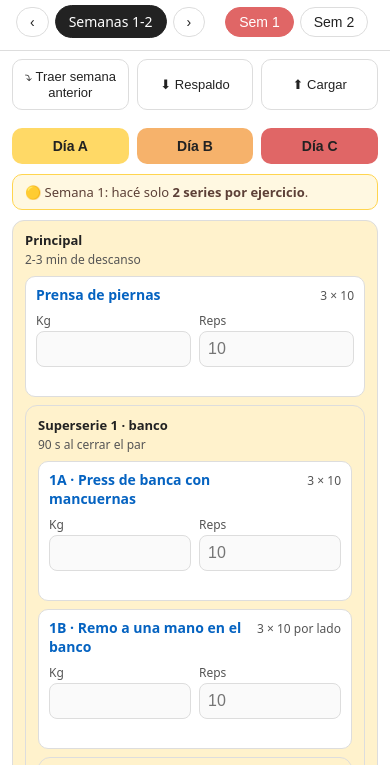
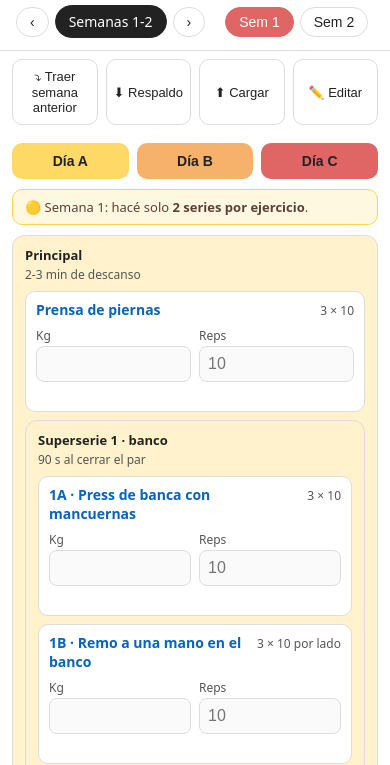
Before and after one commit to hernanaguado/rutina-app, a plain HTML site: page index.html in a window 390 px wide. Shown: the part 45-810 px from the top of the page. Drawn offline with Linux system fonts and the light colour scheme.

Commit message:
Fases de 2 semanas (1-2, 3-4, 5-6), bisagra en sem 3-6, aviso de cierre de bloque y modo edición de ejercicios

```diff
--- a/index.html
+++ b/index.html
@@ -46,6 +46,7 @@
   .aviso { background:#fff8e1; border:1px solid #ffd54f; border-radius:10px; padding:8px 12px; font-size:13px; margin-bottom:10px; color:#5d4037; }
   [data-tema="oscuro"] .aviso { background:rgba(255,213,79,.1); color:#ffd54f; }
   .pie { font-size:12px; color:var(--suave); padding:0 16px; }
+  .mini { border:1px solid var(--borde); background:var(--card); color:var(--texto); border-radius:8px; padding:2px 8px; font-size:12px; cursor:pointer; }
 </style>
 </head>
 <body>
@@ -63,6 +64,7 @@
   <button onclick="traerAnterior()">⤵ Traer semana anterior</button>
   <button onclick="exportar()">⬇ Respaldo</button>
   <button onclick="document.getElementById('imp').click()">⬆ Cargar</button>
+  <button onclick="toggleEdit()" id="editBtn">✏️ Editar</button>
   <input type="file" id="imp" accept=".json" style="display:none" onchange="importar(event)">
 </div>
 <main id="app"></main>
@@ -72,40 +74,40 @@
 <script>
 const EJ = [
   // DÍA A
-  {d:"A", b:"Principal|2-3 min de descanso", n:"Prensa de piernas", u:"https://www.youtube.com/watch?v=bNsrqXUIJqc", t:{f1:"3 × 10",f2:"4 × 6"}},
-  {d:"A", b:"Superserie 1 · banco|90 s al cerrar el par", n:"1A · Press de banca con mancuernas", u:"https://www.youtube.com/watch?v=TAH8RxOS0VI", t:{f1:"3 × 10",f2:"4 × 6"}},
-  {d:"A", b:"Superserie 1 · banco|90 s al cerrar el par", n:"1B · Remo a una mano en el banco", u:"https://www.youtube.com/watch?v=Pkr1WW3p05A", t:{f1:"3 × 10 por lado",f2:"3 × 8-12 por lado"}},
-  {d:"A", b:"Superserie 2 · jalón|90 s al cerrar el par", n:"2A · Jalón al pecho", u:"https://www.youtube.com/watch?v=72q0tKij5uU", t:{f1:"3 × 10",f2:"3 × 8-12"}},
-  {d:"A", b:"Superserie 2 · jalón|90 s al cerrar el par", n:"2B · Elevaciones laterales", u:"https://www.youtube.com/watch?v=hgLpdwMtEEs", t:{f1:"3 × 12",f2:"3 × 12-15"}},
-  {d:"A", b:"Prevención · circuito|60 s al cerrar la ronda", n:"Aductores en máquina", u:"https://www.youtube.com/watch?v=9EuO_mMQ3i8", t:{f1:"2 × 12",f2:"2 × 12-15"}},
-  {d:"A", b:"Prevención · circuito|60 s al cerrar la ronda", n:"Dead bug", u:"https://www.youtube.com/watch?v=XkTtXA3-IqU", t:{f1:"3 × 8 por lado",f2:"3 × 10 por lado"}},
-  {d:"A", b:"Prevención · circuito|60 s al cerrar la ronda", n:"Gemelo de pie", u:"https://www.youtube.com/watch?v=R9eS_1An8L0", t:{f1:"3 × 12",f2:"3 × 12-15"}},
+  {d:"A", b:"Principal|2-3 min de descanso", n:"Prensa de piernas", u:"https://www.youtube.com/watch?v=bNsrqXUIJqc", t:{f1:"3 × 10",f2:"4 × 6", f3:"4 × 6"}},
+  {d:"A", b:"Superserie 1 · banco|90 s al cerrar el par", n:"1A · Press de banca con mancuernas", u:"https://www.youtube.com/watch?v=TAH8RxOS0VI", t:{f1:"3 × 10",f2:"4 × 6", f3:"4 × 6"}},
+  {d:"A", b:"Superserie 1 · banco|90 s al cerrar el par", n:"1B · Remo a una mano en el banco", u:"https://www.youtube.com/watch?v=Pkr1WW3p05A", t:{f1:"3 × 10 por lado",f2:"3 × 8-12 por lado", f3:"3 × 8-12 por lado"}},
+  {d:"A", b:"Superserie 2 · jalón|90 s al cerrar el par", n:"2A · Jalón al pecho", u:"https://www.youtube.com/watch?v=72q0tKij5uU", t:{f1:"3 × 10",f2:"3 × 8-12", f3:"3 × 8-12"}},
+  {d:"A", b:"Superserie 2 · jalón|90 s al cerrar el par", n:"2B · Elevaciones laterales", u:"https://www.youtube.com/watch?v=hgLpdwMtEEs", t:{f1:"3 × 12",f2:"3 × 12-15", f3:"3 × 12-15"}},
+  {d:"A", b:"Prevención · circuito|60 s al cerrar la ronda", n:"Aductores en máquina", u:"https://www.youtube.com/watch?v=9EuO_mMQ3i8", t:{f1:"2 × 12",f2:"2 × 12-15", f3:"2 × 12-15"}},
+  {d:"A", b:"Prevención · circuito|60 s al cerrar la ronda", n:"Dead bug", u:"https://www.youtube.com/watch?v=XkTtXA3-IqU", t:{f1:"3 × 8 por lado",f2:"3 × 10 por lado", f3:"3 × 10 por lado"}},
+  {d:"A", b:"Prevención · circuito|60 s al cerrar la ronda", n:"Gemelo de pie", u:"https://www.youtube.com/watch?v=R9eS_1An8L0", t:{f1:"3 × 12",f2:"3 × 12-15", f3:"3 × 12-15"}},
   // DÍA B
-  {d:"B", b:"Escalón de bisagra|3 × 5 liviano, al inicio (solo sem 3-6)", f:"f2", n:"Escalón 1 · Peso muerto con kettlebell", u:"https://www.youtube.com/watch?v=Jc9KDxhc_68", t:{f2:"3 × 5"}},
-  {d:"B", b:"Principal|2-3 min de descanso", n:"Hip thrust", u:"https://www.youtube.com/watch?v=14wE63cK26I", t:{f1:"3 × 10",f2:"4 × 6"}},
-  {d:"B", b:"Superserie 1|90 s al cerrar el par", n:"1A · Dominadas asistidas", u:"https://www.youtube.com/watch?v=lgE47t3dr2Q", t:{f1:"3 × 8",f2:"4 × 6"}},
-  {d:"B", b:"Superserie 1|90 s al cerrar el par", n:"1B · Pájaros con mancuernas", u:"https://www.youtube.com/watch?v=24z3h_bZ7Zo", t:{f1:"3 × 12",f2:"3 × 12-15"}},
-  {d:"B", b:"Superserie 2|90 s al cerrar el par", n:"2A · Press inclinado con mancuernas", u:"https://www.youtube.com/watch?v=qhKStczz27Q", t:{f1:"3 × 10",f2:"3 × 8-12"}},
-  {d:"B", b:"Superserie 2|90 s al cerrar el par", n:"2B · Curl inclinado", u:"https://www.youtube.com/watch?v=ZY19YNmm7tQ", t:{f1:"3 × 10",f2:"3 × 10-12"}},
-  {d:"B", b:"Prevención · circuito|60 s al cerrar la ronda", n:"Plancha Copenhague corta (rodilla)", u:"https://www.youtube.com/watch?v=QBweBJRxmrY", t:{f1:"3 × 15 s por lado",f2:"3 × 20-30 s por lado"}},
-  {d:"B", b:"Prevención · circuito|60 s al cerrar la ronda", n:"Pallof press en polea", u:"https://www.youtube.com/watch?v=o_CxFP4FJhA", t:{f1:"3 × 10 por lado",f2:"3 × 12 por lado"}},
-  {d:"B", b:"Prevención · circuito|60 s al cerrar la ronda", n:"Gemelo sentado en máquina (sóleo)", u:"https://www.youtube.com/watch?v=rfkYC-mbQus", t:{f1:"3 × 12",f2:"3 × 12-15"}},
+  {d:"B", b:"Escalón de bisagra|3 × 5 liviano, al inicio (solo sem 3-6)", f:"f2", n:"Escalón 1 · Peso muerto con kettlebell", u:"https://www.youtube.com/watch?v=Jc9KDxhc_68", t:{f2:"3 × 5", f3:"3 × 5"}},
+  {d:"B", b:"Principal|2-3 min de descanso", n:"Hip thrust", u:"https://www.youtube.com/watch?v=14wE63cK26I", t:{f1:"3 × 10",f2:"4 × 6", f3:"4 × 6"}},
+  {d:"B", b:"Superserie 1|90 s al cerrar el par", n:"1A · Dominadas asistidas", u:"https://www.youtube.com/watch?v=lgE47t3dr2Q", t:{f1:"3 × 8",f2:"4 × 6", f3:"4 × 6"}},
+  {d:"B", b:"Superserie 1|90 s al cerrar el par", n:"1B · Pájaros con mancuernas", u:"https://www.youtube.com/watch?v=24z3h_bZ7Zo", t:{f1:"3 × 12",f2:"3 × 12-15", f3:"3 × 12-15"}},
+  {d:"B", b:"Superserie 2|90 s al cerrar el par", n:"2A · Press inclinado con mancuernas", u:"https://www.youtube.com/watch?v=qhKStczz27Q", t:{f1:"3 × 10",f2:"3 × 8-12", f3:"3 × 8-12"}},
+  {d:"B", b:"Superserie 2|90 s al cerrar el par", n:"2B · Curl inclinado", u:"https://www.youtube.com/watch?v=ZY19YNmm7tQ", t:{f1:"3 × 10",f2:"3 × 10-12", f3:"3 × 10-12"}},
+  {d:"B", b:"Prevención · circuito|60 s al cerrar la ronda", n:"Plancha Copenhague corta (rodilla)", u:"https://www.youtube.com/watch?v=QBweBJRxmrY", t:{f1:"3 × 15 s por lado",f2:"3 × 20-30 s por lado", f3:"3 × 20-30 s por lado"}},
+  {d:"B", b:"Prevención · circuito|60 s al cerrar la ronda", n:"Pallof press en polea", u:"https://www.youtube.com/watch?v=o_CxFP4FJhA", t:{f1:"3 × 10 por lado",f2:"3 × 12 por lado", f3:"3 × 12 por lado"}},
+  {d:"B", b:"Prevención · circuito|60 s al cerrar la ronda", n:"Gemelo sentado en máquina (sóleo)", u:"https://www.youtube.com/watch?v=rfkYC-mbQus", t:{f1:"3 × 12",f2:"3 × 12-15", f3:"3 × 12-15"}},
   // DÍA C
-  {d:"C", b:"Principal|2-3 min de descanso", n:"Sentadilla búlgara con mancuernas", u:"https://www.youtube.com/watch?v=Xfa3Ql_NwmE", t:{f1:"3 × 10 por pierna",f2:"4 × 6-8 por pierna"}},
-  {d:"C", b:"Superserie 1|90 s al cerrar el par", n:"1A · Press de hombro sentado con mancuernas", u:"https://www.youtube.com/watch?v=GELRUlUSxeI", t:{f1:"3 × 10",f2:"4 × 6"}},
-  {d:"C", b:"Superserie 1|90 s al cerrar el par", n:"1B · Curl martillo", u:"https://www.youtube.com/watch?v=9fcdEnbcm10", t:{f1:"3 × 10",f2:"3 × 10-12"}},
-  {d:"C", b:"Superserie 2|90 s al cerrar el par", n:"2A · Curl femoral en máquina", u:"https://www.youtube.com/watch?v=H_ADCsf0JOw", t:{f1:"3 × 10",f2:"3 × 10-12"}},
-  {d:"C", b:"Superserie 2|90 s al cerrar el par", n:"2B · Extensión de tríceps sobre la cabeza", u:"https://www.youtube.com/watch?v=fQ-KB40W3d8", t:{f1:"3 × 10",f2:"3 × 10-15"}},
-  {d:"C", b:"Prevención · circuito|60 s al cerrar la ronda", n:"Plancha lateral", u:"https://www.youtube.com/watch?v=bRivOELQVOs", t:{f1:"3 × 20 s por lado",f2:"3 × 30-45 s por lado"}},
-  {d:"C", b:"Prevención · circuito|60 s al cerrar la ronda", n:"Bird dog", u:"https://www.youtube.com/watch?v=O1HWwhYmQGE", t:{f1:"3 × 8 por lado",f2:"3 × 10 por lado"}},
-  {d:"C", b:"Prevención · circuito|60 s al cerrar la ronda", n:"Elevación de tibial contra la pared", u:"https://www.youtube.com/watch?v=UVh1ztx8kZI", t:{f1:"2 × 15",f2:"2 × 20"}},
+  {d:"C", b:"Principal|2-3 min de descanso", n:"Sentadilla búlgara con mancuernas", u:"https://www.youtube.com/watch?v=Xfa3Ql_NwmE", t:{f1:"3 × 10 por pierna",f2:"4 × 6-8 por pierna", f3:"4 × 6-8 por pierna"}},
+  {d:"C", b:"Superserie 1|90 s al cerrar el par", n:"1A · Press de hombro sentado con mancuernas", u:"https://www.youtube.com/watch?v=GELRUlUSxeI", t:{f1:"3 × 10",f2:"4 × 6", f3:"4 × 6"}},
+  {d:"C", b:"Superserie 1|90 s al cerrar el par", n:"1B · Curl martillo", u:"https://www.youtube.com/watch?v=9fcdEnbcm10", t:{f1:"3 × 10",f2:"3 × 10-12", f3:"3 × 10-12"}},
+  {d:"C", b:"Superserie 2|90 s al cerrar el par", n:"2A · Curl femoral en máquina", u:"https://www.youtube.com/watch?v=H_ADCsf0JOw", t:{f1:"3 × 10",f2:"3 × 10-12", f3:"3 × 10-12"}},
+  {d:"C", b:"Superserie 2|90 s al cerrar el par", n:"2B · Extensión de tríceps sobre la cabeza", u:"https://www.youtube.com/watch?v=fQ-KB40W3d8", t:{f1:"3 × 10",f2:"3 × 10-15", f3:"3 × 10-15"}},
+  {d:"C", b:"Prevención · circuito|60 s al cerrar la ronda", n:"Plancha lateral", u:"https://www.youtube.com/watch?v=bRivOELQVOs", t:{f1:"3 × 20 s por lado",f2:"3 × 30-45 s por lado", f3:"3 × 30-45 s por lado"}},
+  {d:"C", b:"Prevención · circuito|60 s al cerrar la ronda", n:"Bird dog", u:"https://www.youtube.com/watch?v=O1HWwhYmQGE", t:{f1:"3 × 8 por lado",f2:"3 × 10 por lado", f3:"3 × 10 por lado"}},
+  {d:"C", b:"Prevención · circuito|60 s al cerrar la ronda", n:"Elevación de tibial contra la pared", u:"https://www.youtube.com/watch?v=UVh1ztx8kZI", t:{f1:"2 × 15",f2:"2 × 20", f3:"2 × 20"}},
 ];
 const DIAS = {
   A:{n:"Día A", titulo:"Día A · Prensa + empuje", c:"#ffd966", lClaro:"#fff2cc", lOscuro:"rgba(255,217,102,.10)"},
   B:{n:"Día B", titulo:"Día B · Cadera + tirón", c:"#f6b26b", lClaro:"#fce5cd", lOscuro:"rgba(246,178,107,.10)"},
   C:{n:"Día C", titulo:"Día C · Unilateral + hombro", c:"#e06666", lClaro:"#f4cccc", lOscuro:"rgba(224,102,102,.12)"},
 };
-const FASES = [{id:"f1", n:"Semanas 1-2", sems:[1,2]}, {id:"f2", n:"Semanas 3-6", sems:[3,4,5,6]}];
+const FASES = [{id:"f1", n:"Semanas 1-2", sems:[1,2]}, {id:"f2", n:"Semanas 3-4", sems:[3,4]}, {id:"f3", n:"Semanas 5-6", sems:[5,6]}];
 const KEY = "rutina.v1";
 let st = JSON.parse(localStorage.getItem(KEY) || "{}");
 let iFase = st._fase ? FASES.findIndex(f=>f.id===st._fase) : 0; if (iFase<0) iFase=0;
@@ -190,7 +192,7 @@ function aplicarTema(){
 }
 function render(){
   const F = FASES[iFase];
-  const otros = FASES[1-iFase];
+  const otros = FASES[(iFase + 1) % FASES.length];
   const dOtros = datosEnFase(otros.id) > 0 ? `${datosEnFase(otros.id) === 1 ? "1 dato" : datosEnFase(otros.id) + " datos"}` : "sin datos";
   $("faseLbl").textContent = F.n;
   $("faseLbl").title = `${datosEnFase(F.id) === 1 ? "1 dato" : datosEnFase(F.id) + " datos"} cargados en ${F.n}`;
@@ -203,19 +205,26 @@ function render(){
   let html = `<div class="dia-tabs">` + Object.keys(DIAS).map(d =>
     `<button class="dia-tab" style="background:${DIAS[d].c}" onclick="setDia('${d}')" title="${DIAS[d].titulo}">${DIAS[d].n}</button>`).join("") + `</div>`;
   if (semana === 1) html += `<div class="aviso">🟡 Semana 1: hacé solo <b>2 series por ejercicio</b>.</div>`;
-  if (dia === "B" && F.id === "f2") html += `<div class="aviso">🟠 Antes del hip thrust: escalón de bisagra 3 × 5 liviano. Subís de escalón tras 3 sesiones con buena técnica y sin molestar la lumbar.</div>`;
+  if (dia === "B" && F.id !== "f1") html += `<div class="aviso">🟠 Antes del hip thrust: escalón de bisagra 3 × 5 liviano. Subís de escalón tras 3 sesiones con buena técnica y sin molestar la lumbar.</div>`;
+  if (F.id === "f3") html += `<div class="aviso">🔴 Cierre de bloque: si todo subió bien, en la semana 7 entra el desarrollo (y el día D). Es buen momento para cambiar ejercicios con el botón ✏️.</div>`;
   let bloqueActual = null;
-  for (const e of EJ.filter(x => x.d === dia && (!x.f || x.f === F.id))) {
+  for (const e of EJ.filter(x => x.d === dia && (!x.f || (x.f === "f2" && F.id !== "f1")))) {
     if (e.b !== bloqueActual) {
       bloqueActual = e.b;
       const [tit, meta] = e.b.split("|");
       html += `<div class="bloque" style="background:${fondoBloque}"><h2>${tit}<span class="meta">${meta||""}</span></h2>`;
     }
     const guardado = st[kOf(e.n)] || {};
+    const ov = (st._ov || {})[e.n] || {};
+    const nom = ov.n || e.n, url = ov.u || e.u;
     const base = baseKg(e.n, semana);
     const t = textoCmp(e.n, guardado.kg || "");
+    const editar = st._edit ? `<span style="display:flex;gap:4px">
+      <button class="mini" onclick="editarEj('${e.n.replace(/'/g,"\\'")}')">✎</button>
+      ${ov.n || ov.u ? `<button class="mini" onclick="restaurarEj('${e.n.replace(/'/g,"\\'")}')">↺</button>` : ""}
+    </span>` : "";
     html += `<div class="ej">
-      <div class="ej-top"><a href="${e.u}" target="_blank">${e.n}</a><span class="target">${e.t[F.id]}</span></div>
+      <div class="ej-top"><a href="${url}" target="_blank">${nom}</a><span style="display:flex;align-items:center;gap:8px">${editar}<span class="target">${e.t[F.id]}</span></span></div>
       <div class="inputs">
         <label>Kg${base ? ` <span style="opacity:.7">(base: ${base.kg})</span>` : ""}
           <input type="text" inputmode="decimal" placeholder="${base ? base.kg : ""}" value="${(guardado.kg||"").replace(/"/g,"&quot;")}" oninput="setVal('${e.n.replace(/'/g,"\\'")}','kg',this.value)">
@@ -230,6 +239,23 @@ function render(){
   html += `</div>`;
   $("app").innerHTML = html;
 }
+function toggleEdit(){
+  st._edit = !st._edit; save(); render();
+}
+function editarEj(n){
+  const ov = st._ov = st._ov || {};
+  const actual = ov[n] || {};
+  const nn = prompt("Nombre del ejercicio:", actual.n || n);
+  if (nn === null) return;
+  const uu = prompt("Link del video de YouTube:", actual.u || EJ.find(x => x.n === n).u);
+  if (uu === null) return;
+  if (!nn.trim() && !uu.trim()) { delete ov[n]; }
+  else ov[n] = { n: nn.trim() || actual.n || n, u: uu.trim() || actual.u || EJ.find(x => x.n === n).u };
+  save(); render();
+}
+function restaurarEj(n){
+  if (st._ov) { delete st._ov[n]; save(); render(); }
+}
 aplicarTema();
 render();
 </script>
```
